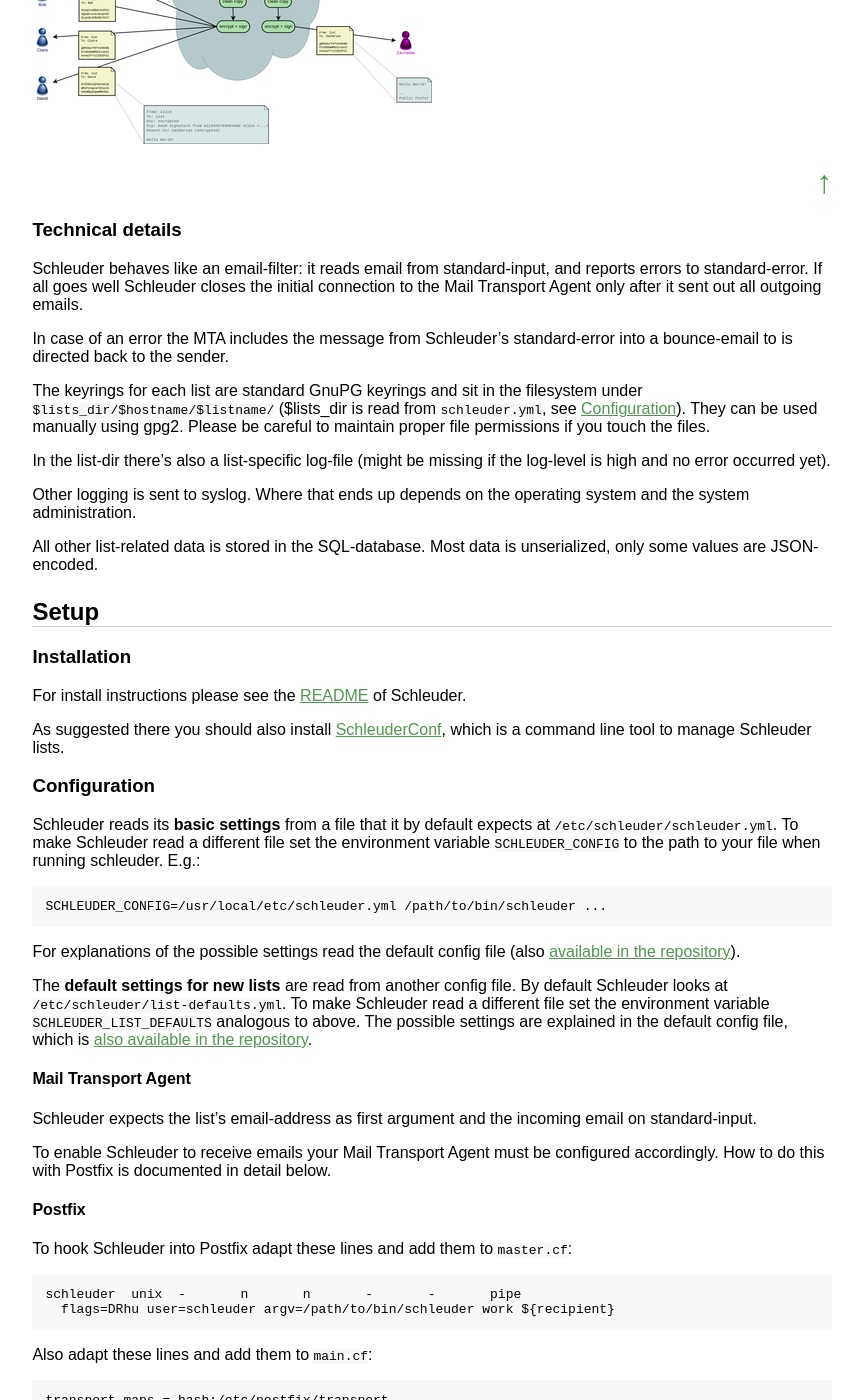
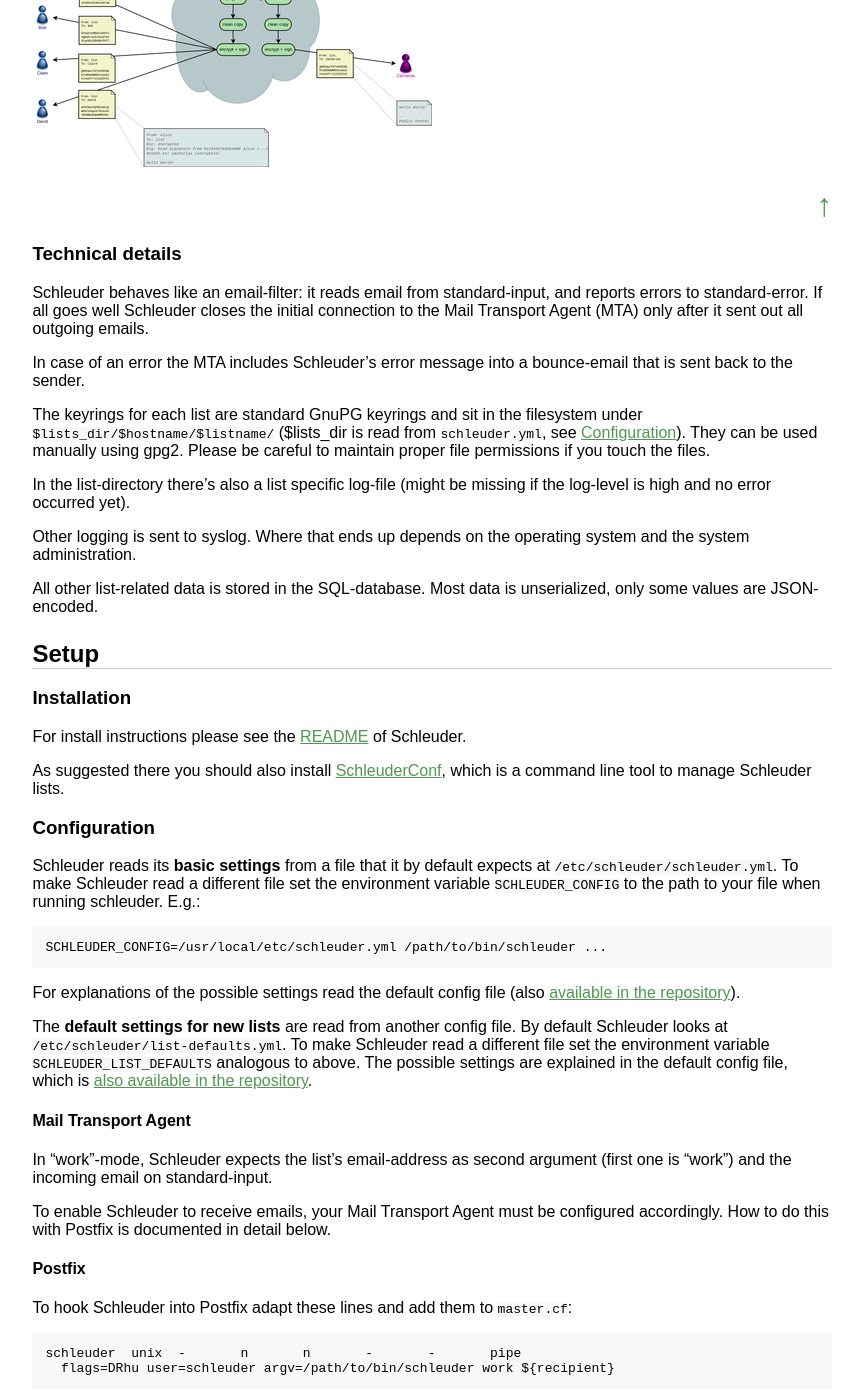
Before and after one commit to schleuder/schleuder-website, a Jekyll site: the page built from docs/index.md, in a window 1280 px wide and 1400 px high, scrolled down 1450 px. Shown: the whole window, without its empty margins (6-867 px from the left). Built offline with Jekyll 4.4.1, drawn with Linux system fonts in a browser that asks for light colours; some of the changed text lies outside the part shown.

Commit message:
Wording, typo fixes, check_keys.

```diff
--- a/docs/index.md
+++ b/docs/index.md
@@ -51,13 +51,13 @@
 
 ### Technical details
 
-Schleuder behaves like an email-filter: it reads email from standard-input, and reports errors to standard-error. If all goes well Schleuder closes the initial connection to the Mail Transport Agent only after it sent out all outgoing emails.
+Schleuder behaves like an email-filter: it reads email from standard-input, and reports errors to standard-error. If all goes well Schleuder closes the initial connection to the Mail Transport Agent (MTA) only after it sent out all outgoing emails.
 
-In case of an error the MTA includes the message from Schleuder's standard-error into a bounce-email to is directed back to the sender.
+In case of an error the MTA includes Schleuder's error message into a bounce-email that is sent back to the sender.
 
 The keyrings for each list are standard GnuPG keyrings and sit in the filesystem under `$lists_dir/$hostname/$listname/` ($lists_dir is read from `schleuder.yml`, see [Configuration](#configuration)). They can be used manually using gpg2. Please be careful to maintain proper file permissions if you touch the files.
 
-In the list-dir there's also a list-specific log-file (might be missing if the log-level is high and no error occurred yet).
+In the list-directory there's also a list specific log-file (might be missing if the log-level is high and no error occurred yet).
 
 Other logging is sent to syslog. Where that ends up depends on the operating system and the system administration.
 
@@ -85,9 +85,9 @@
 
 #### Mail Transport Agent
 
-Schleuder expects the list's email-address as first argument and the incoming email on standard-input.
+In "work"-mode, Schleuder expects the list's email-address as second argument (first one is "work") and the incoming email on standard-input.
 
-To enable Schleuder to receive emails your Mail Transport Agent must be configured accordingly. How to do this with Postfix is documented in detail below.
+To enable Schleuder to receive emails, your Mail Transport Agent must be configured accordingly. How to do this with Postfix is documented in detail below.
 
 #### Postfix
 
@@ -133,6 +133,9 @@
 If you change the port schleuderd is listening at, you must tell SchleuderConf
 (CLI-option `-p`) and Webschleuder( `schleuderd_uri` in `webschleuder.yml`),
 respectively.
+
+{: .note}
+Please take care to run `schleuderd` as the user that owns your the directory of schleuder lists (by default `/var/schleuder/lists`) to avoid running into file permission problems!
 
 ### Webschleuder
 
@@ -233,6 +236,27 @@
 [↑](#top "Go to top of page")
 {: .linktotop}
 
+## Maintenance
+
+{: .note}
+Please take care to have the following commands run by the user that owns your the directory of schleuder lists (by default `/var/schleuder/lists`) to avoid running into file permission problems!
+
+
+Schleuder can **check all keys** that are present in the list's keyrings for (upcoming) expiration dates, revocation, or other reasons for not being usable.
+
+Call this command weekly from cron to automate the check and have the results sent to the respective list-admins:
+
+    schleuder check_keys
+
+To only check the keys of one particular list, run:
+
+    schleuder check_keys list@hostname
+
+
+[↑](#top "Go to top of page")
+{: .linktotop}
+
+
 ## Feedback
 
 To suggest changes to these documents or if you found any errors in them, please [contact us](mailto:schleuder2@nadir.org) or use the [issue tracker](https://git.codecoop.org/schleuder/schleuder3/issues).
```
